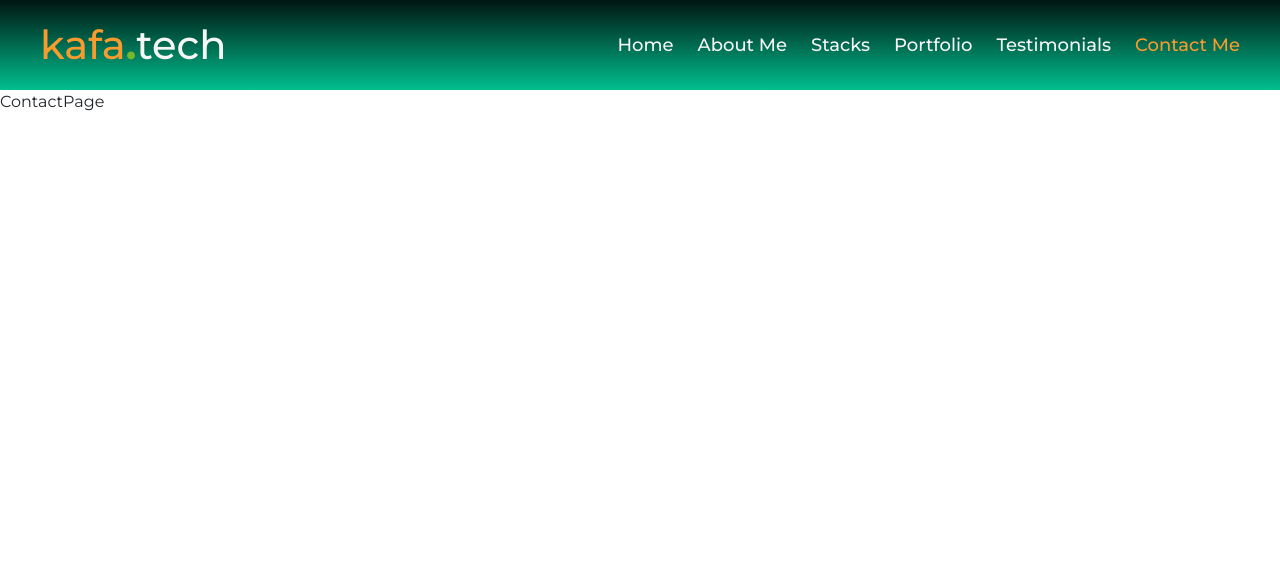
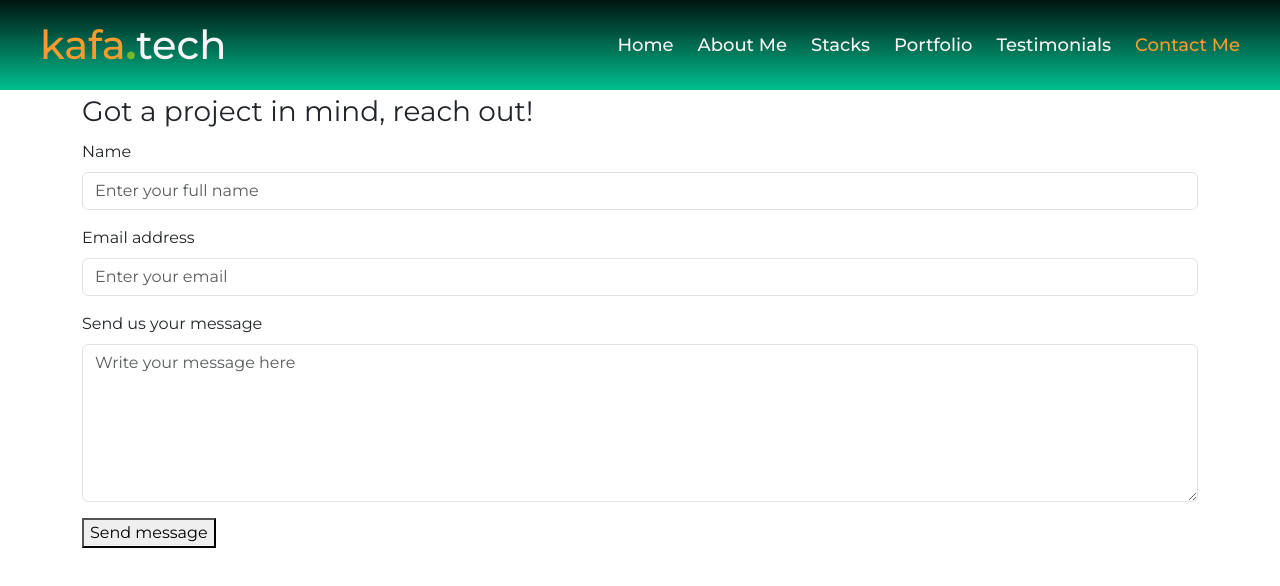
Before and after one commit to kafadotnet/kafaPortfolioApp, a React (Vite) app: page /contact-me in a window 1280 px wide. Shown: the top 586 px of the page. Built offline with nearby package versions, Linux system fonts and the light colour scheme.

Commit message:
Added contact form content

```diff
--- /dev/null
+++ b/src/layouts/ContactMeForm.jsx
@@ -0,0 +1,127 @@
+import { useState } from "react";
+
+const ContactMeForm = () => {
+
+    const [contactMeForm, setcontactMeForm] = useState({
+        fullname: "",
+        email: "",
+        message: ""
+      });
+      const [errors, setErrors] = useState({});
+      const [submitted, setSubmitted] = useState(false);
+
+      const validateForm = (values) => {
+        const errors = {};
+        const regEx = /^(?!@)(?!.*\.\.)(?![.-])[A-Za-z0-9._%+-]+@[A-Za-z0-9.-]+\.[A-Za-z]{2,}$/;
+
+        if(!values.fullname) {
+          errors.fullname = "Please enter your fullname";
+        }
+
+        if(!values.email) {
+          errors.email = "Please enter an email address";
+        }
+        else if(!regEx.test(values.email)) {
+          errors.email = "Please enter a valid email address (e.g. pseudonym@yh.nackademin.se)";
+        }
+
+        if(!values.message) {
+          errors.message = "Please enter message";
+        }
+        else if(values.message.length < 10) {
+          errors.message = "Your message should be not less than 10 characters.";
+        }
+
+        if(Object.keys(errors).length === 0) {
+          setSubmitted(true)
+        }
+        else {
+          setSubmitted(false)
+        }
+
+        return errors;
+      }
+
+      const handleSubmit = (e) => {
+        e.preventDefault()
+        setErrors(validateForm(contactMeForm))
+      }
+
+      const handleChange = (e) => {
+        const {id, value} = e.target;
+        setcontactMeForm({...contactMeForm, [id]: value})
+      }
+
+  return (
+    <section className="contact-me-form">
+        <div className="container">
+        {
+          submitted ?
+          (
+            <div className="message__container d-flex justify-content-center align-items-center">
+            <div className="message__message">
+              Thank you for your message!
+            </div>
+          </div>
+          ) :
+          (
+            <>
+            <h3 className="contact__form--title">Got a project in mind, reach out!</h3>
+            <form onSubmit={handleSubmit} noValidate>
+              <div className="mb-3">
+                <label htmlFor="name" className="form-label">
+                  Name
+                </label>
+                <input
+                  type="text"
+                  className="form-control"
+                  id="fullname"
+                  value={contactMeForm.fullname}
+                  onChange={handleChange}
+                  placeholder="Enter your full name"
+                />
+                <div className="errorMessage">{errors.fullname}</div>
+              </div>
+              <div className="mb-3">
+                <label htmlFor="email" className="form-label">
+                  Email address
+                </label>
+                <input
+                  type="text"
+                  className="form-control"
+                  id="email"
+                  value={contactMeForm.email}
+                  onChange={handleChange}
+                  placeholder="Enter your email"
+                />
+                <div className="errorMessage">{errors.email}</div>
+              </div>
+              <div className="mb-3">
+                <label htmlFor="message" className="form-label">
+                  Send us your message
+                </label>
+                <textarea
+                  className="form-control"
+                  id="message"
+                  rows="6"
+                  value={contactMeForm.message}
+                  onChange={handleChange}
+                  placeholder="Write your message here"
+                ></textarea>
+                <div className="errorMessage">{errors.message}</div>
+              </div>
+              <div>
+                <button className="btn__contactMeForm e-toast-success" type="submit">
+                  Send message
+                </button>
+              </div>
+            </form>
+            </>
+          )
+        }
+      </div>
+    </section>
+  )
+}
+
+export default ContactMeForm;
--- a/src/pages/ContactPage.jsx
+++ b/src/pages/ContactPage.jsx
@@ -1,3 +1,4 @@
+import ContactMeForm from "../layouts/ContactMeForm";
 import NavigationLayout from "../layouts/NavigationLayout";
 
 const ContactPage = () => {
@@ -6,7 +7,7 @@ const ContactPage = () => {
       <header className="bg-gradient-theme">
         <NavigationLayout/>
       </header>
-        ContactPage
+      <ContactMeForm />
     </>
   )
 }
```
